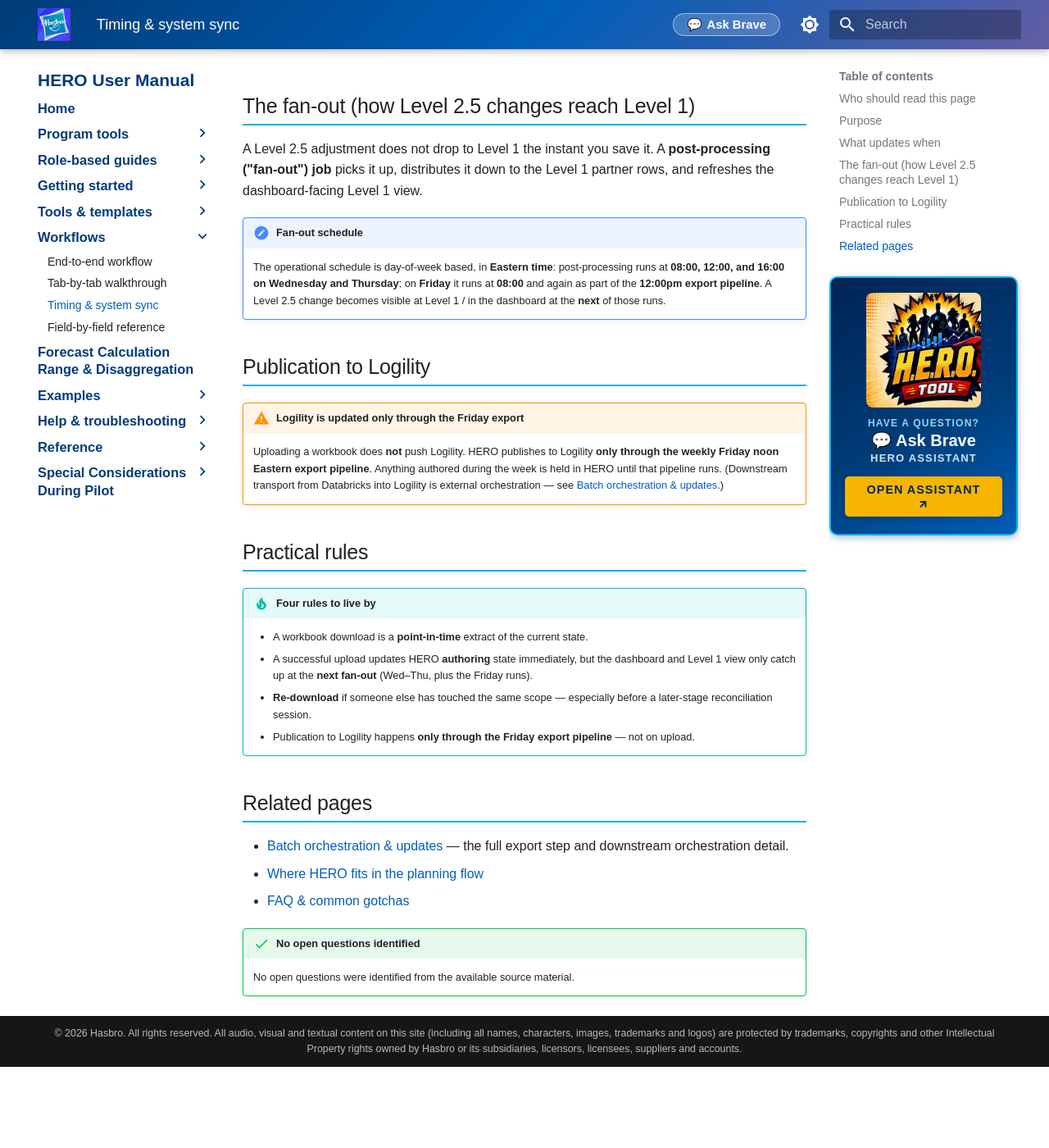
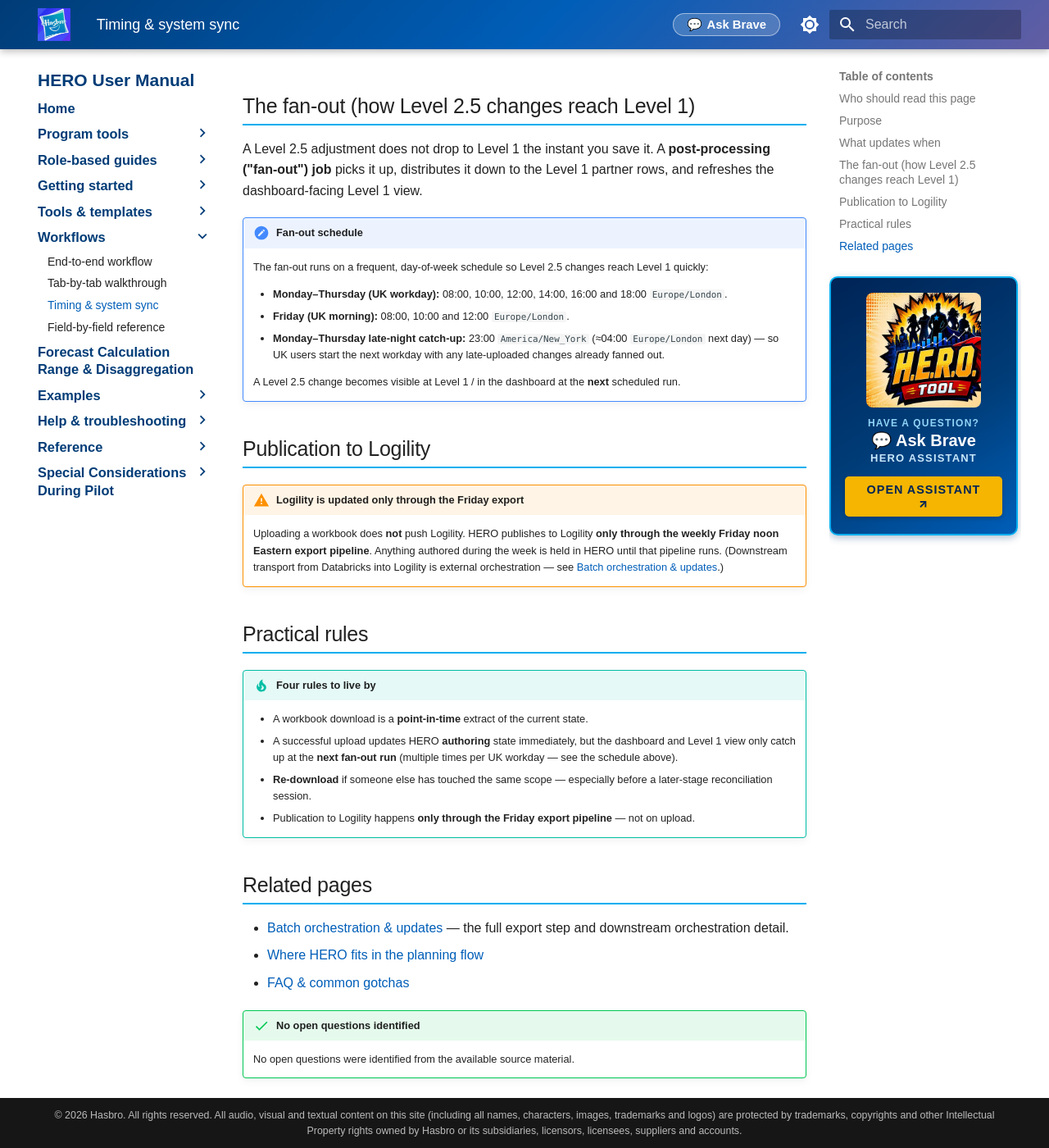
Before and after one commit to enerbartoli/HERO, an MkDocs documentation site: the page built from docs/workflows/timing-system-sync.md, in a window 1280 px wide and 1400 px high, scrolled down 1179 px. Shown: the whole window at 82% size. Built offline with MkDocs 1.6.1 and Material for MkDocs 9.7.7, drawn with Linux system fonts in a browser that asks for light colours; before the commit the page ends 2480 px from its top, so only the background shows below that.

Commit message:
Update fan-out schedule to new multi-run UK workday cadence
Level 2.5→1 disaggregation fan-out now runs:
- Mon–Thu: 08/10/12/14/16/18 Europe/London
- Fri: 08/10/12 Europe/London
- Mon–Thu catch-up: 23:00 America/New_York

Updates:
- docs/workflows/timing-system-sync.md
- docs/reference/batch-orchestration-updates.md

mkdocs build --strict: 0 warnings, 29 pages, 0 NUL bytes.

Co-Authored-By: Claude Opus 4.8 <noreply@anthropic.com>
Claude-Session: https://claude.ai/code/session_01BJ6UREhizVRKpce7xn9rWD

```diff
--- a/docs/workflows/timing-system-sync.md
+++ b/docs/workflows/timing-system-sync.md
@@ -25,7 +25,13 @@ Explain why a download, an upload, a dashboard refresh, and a Logility publicati
 A Level 2.5 adjustment does not drop to Level 1 the instant you save it. A **post-processing ("fan-out") job** picks it up, distributes it down to the Level 1 partner rows, and refreshes the dashboard-facing Level 1 view.
 
 !!! note "Fan-out schedule"
-    The operational schedule is day-of-week based, in **Eastern time**: post-processing runs at **08:00, 12:00, and 16:00 on Wednesday and Thursday**; on **Friday** it runs at **08:00** and again as part of the **12:00pm export pipeline**. A Level 2.5 change becomes visible at Level 1 / in the dashboard at the **next** of those runs.
+    The fan-out runs on a frequent, day-of-week schedule so Level 2.5 changes reach Level 1 quickly:
+
+    - **Monday–Thursday (UK workday):** 08:00, 10:00, 12:00, 14:00, 16:00 and 18:00 `Europe/London`.
+    - **Friday (UK morning):** 08:00, 10:00 and 12:00 `Europe/London`.
+    - **Monday–Thursday late-night catch-up:** 23:00 `America/New_York` (≈04:00 `Europe/London` next day) — so UK users start the next workday with any late-uploaded changes already fanned out.
+
+    A Level 2.5 change becomes visible at Level 1 / in the dashboard at the **next** scheduled run.
 
 ## Publication to Logility
 
@@ -36,7 +42,7 @@ A Level 2.5 adjustment does not drop to Level 1 the instant you save it. A **pos
 
 !!! tip "Four rules to live by"
     - A workbook download is a **point-in-time** extract of the current state.
-    - A successful upload updates HERO **authoring** state immediately, but the dashboard and Level 1 view only catch up at the **next fan-out** (Wed–Thu, plus the Friday runs).
+    - A successful upload updates HERO **authoring** state immediately, but the dashboard and Level 1 view only catch up at the **next fan-out run** (multiple times per UK workday — see the schedule above).
     - **Re-download** if someone else has touched the same scope — especially before a later-stage reconciliation session.
     - Publication to Logility happens **only through the Friday export pipeline** — not on upload.
 
```
Also changed, not shown: docs/reference/batch-orchestration-updates.md (+1 -1 lines).
